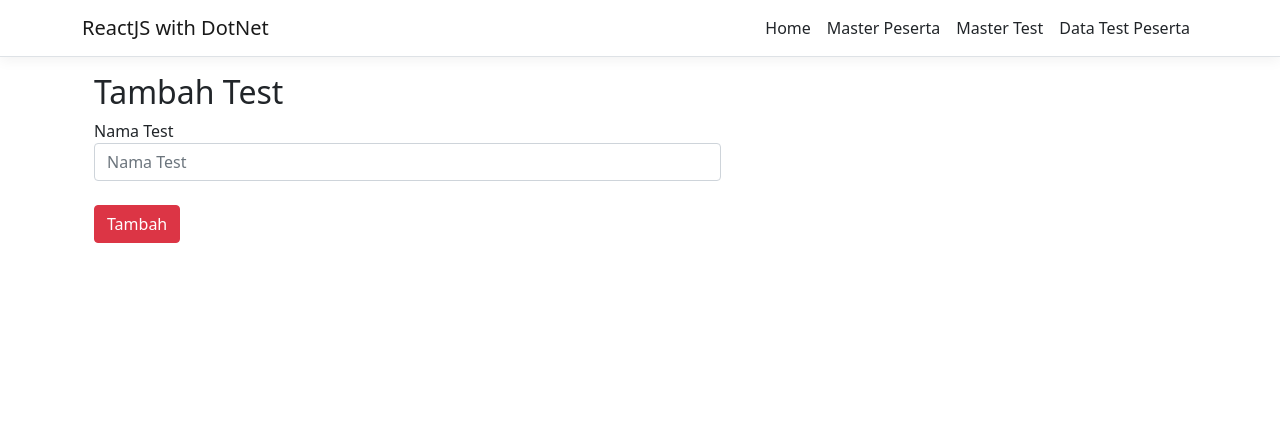
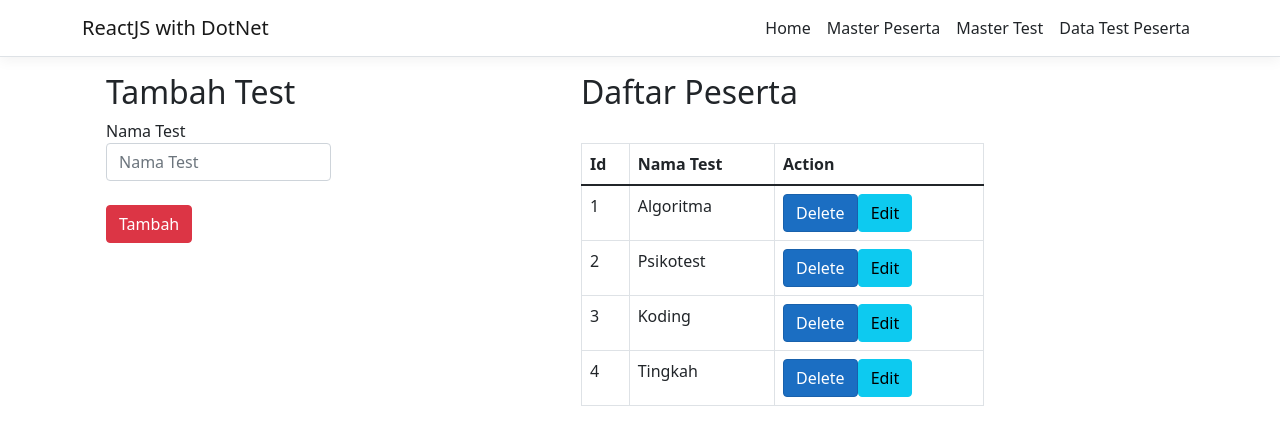
Before and after one commit to mdestafadilah/crud-dot-net-reactjs, a React (Create React App) app in the folder ClientApp/: page /test in a window 1280 px wide. Shown: the top 444 px of the page. Built offline with nearby package versions, Linux system fonts and the light colour scheme.

Commit message:
tambah button

```diff
--- a/ClientApp/src/components/PesertaList.js
+++ b/ClientApp/src/components/PesertaList.js
@@ -4,9 +4,9 @@ export default function PesertaList() {
 
     const peserta = [
         {'id':1,namaPeserta:'haikal',namaTest:'abdullah', status:'Selesai'},
-        {'id':1,namaPeserta:'ziyad',namaTest:'muhammad', status:'Selesai'},
-        {'id':1,namaPeserta:'shaka',namaTest:'abdurrahman', status:'Selesai'},
-        {'id':1,namaPeserta:'desta',namaTest:'fadilah', status:'Selesai'}
+        {'id':2,namaPeserta:'ziyad',namaTest:'muhammad', status:'Selesai'},
+        {'id':3,namaPeserta:'shaka',namaTest:'abdurrahman', status:'Selesai'},
+        {'id':4,namaPeserta:'desta',namaTest:'fadilah', status:'Selesai'}
       ];
 
       console.log('peserta length:::', peserta.length)
@@ -19,7 +19,10 @@ export default function PesertaList() {
                     <td>{index + 1}</td>
                     <td>{user.namaPeserta}</td>
                     <td>{user.namaTest}</td>
-                    <td>{user.status}</td>
+                    <td>
+                        <button className="btn btn-primary">Delete</button>
+                        <button className="btn btn-info">Edit</button>
+                    </td>
                 </tr>
             )
       }
--- a/ClientApp/src/components/Test.js
+++ b/ClientApp/src/components/Test.js
@@ -1,15 +1,22 @@
-import React from 'react'
-import TestForm from './TestForm'
+import React from "react";
+import TestForm from "./TestForm";
+import TestList from "./TestList";
 
 export const Test = () => {
+	const handleOnSubmit = (peserta) => {
+		console.log(peserta);
+	};
 
-  const handleOnSubmit = (peserta) => {
-    console.log(peserta);
-  }
-
-  return (
-    <div>
-      <TestForm handleSubmit={handleOnSubmit}/>
-    </div>
-  )
-}
+	return (
+		<>
+			<div className="row">
+				<div className="col-md-5">
+					<TestForm handleSubmit={handleOnSubmit} />
+				</div>
+        <div className="col-md-5">
+          <TestList />
+        </div>
+			</div>
+		</>
+	);
+};
--- a/ClientApp/src/components/TestList.js
+++ b/ClientApp/src/components/TestList.js
@@ -1,7 +1,49 @@
 import React from 'react'
 
 export default function TestList() {
-  return (
-    <div>TestList</div>
-  )
+
+    const peserta = [
+        {'id':1,namaTest:'Algoritma'},
+        {'id':2,namaTest:'Psikotest'},
+        {'id':3,namaTest:'Koding'},
+        {'id':4,namaTest:'Tingkah'}
+      ];
+
+      console.log('peserta length:::', peserta.length)
+      if (peserta.length === 0) return null
+
+      const PesertaRow = (user,index) => {
+
+          return(
+                <tr key = {index} className={index%2 === 0?'odd':'even'}>
+                    <td>{index + 1}</td>
+                    <td>{user.namaTest}</td>
+                    <td>
+                        <button className="btn btn-primary">Delete</button>
+                        <button className="btn btn-info">Edit</button>
+                    </td>
+                </tr>
+            )
+      }
+
+      const pesertaTable = peserta.map((user,index) => PesertaRow(user,index))
+
+      return(
+          <div className="container">
+              <h2>Daftar Peserta</h2>
+              <br />
+              <table className="table table-bordered">
+                  <thead>
+                  <tr>
+                      <th>Id</th>
+                      <th>Nama Test</th>
+                      <th>Action</th>
+                  </tr>
+                  </thead>
+                  <tbody>
+                      {pesertaTable}
+                  </tbody>
+              </table>
+          </div>
+      )
 }
--- a/ClientApp/src/components/TestPeserta.js
+++ b/ClientApp/src/components/TestPeserta.js
@@ -20,6 +20,10 @@ export const TestPeserta = () => {
                   <td>{user.namaPeserta}</td>
                   <td>{user.namaTest}</td>
                   <td>{user.status}</td>
+                  <td>
+                        <button className="btn btn-primary">Delete</button>
+                        <button className="btn btn-info">Edit</button>
+                  </td>
               </tr>
           )
     }
```
